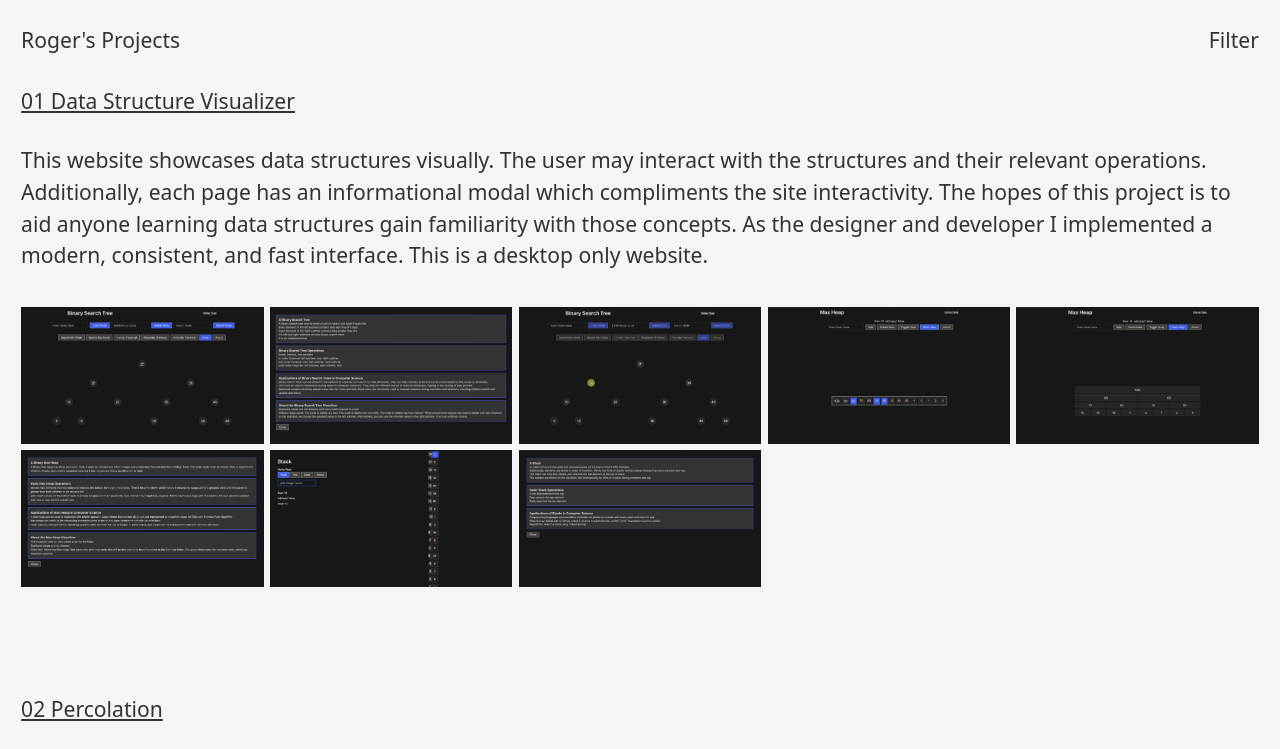
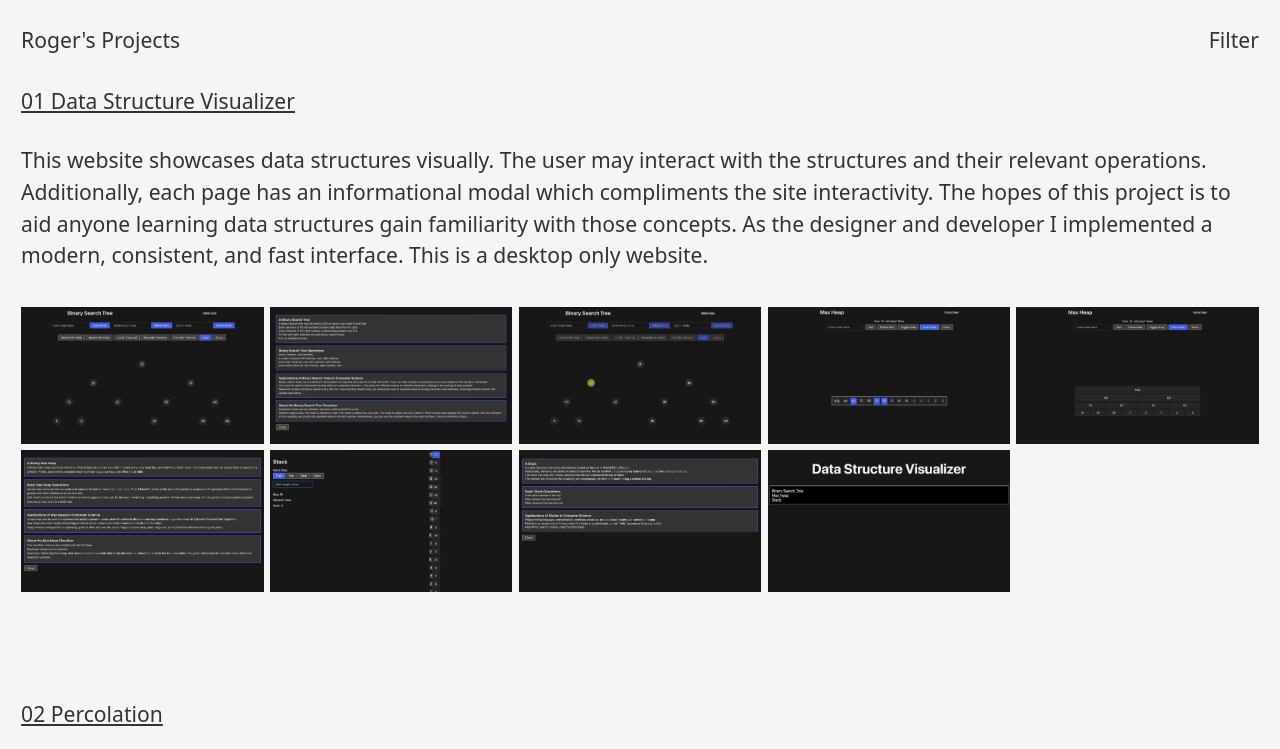
Before and after one commit to rogerb5/portfolio, a plain HTML site: page index.html in a window 1280 px wide. Shown: the top 749 px of the page. Drawn offline with Linux system fonts and the light colour scheme.

Commit message:
add image

```diff
--- a/index.html
+++ b/index.html
@@ -50,6 +50,7 @@
             <img src="img/16.jpeg" data-path="img/16.jpeg" class="fourth-g-img" alt="user interface">
             <img src="img/17.jpeg" data-path="img/17.jpeg" class="fourth-g-img" alt="user interface">
             <img src="img/18.jpeg" data-path="img/18.jpeg" class="fourth-g-img" alt="user interface">
+            <img src="img/19.jpeg" data-path="img/19.jpeg" class="fourth-g-img" alt="user interface">
         </div>
     </section>
 
```
Also changed, not shown: img/19.jpeg (added).
